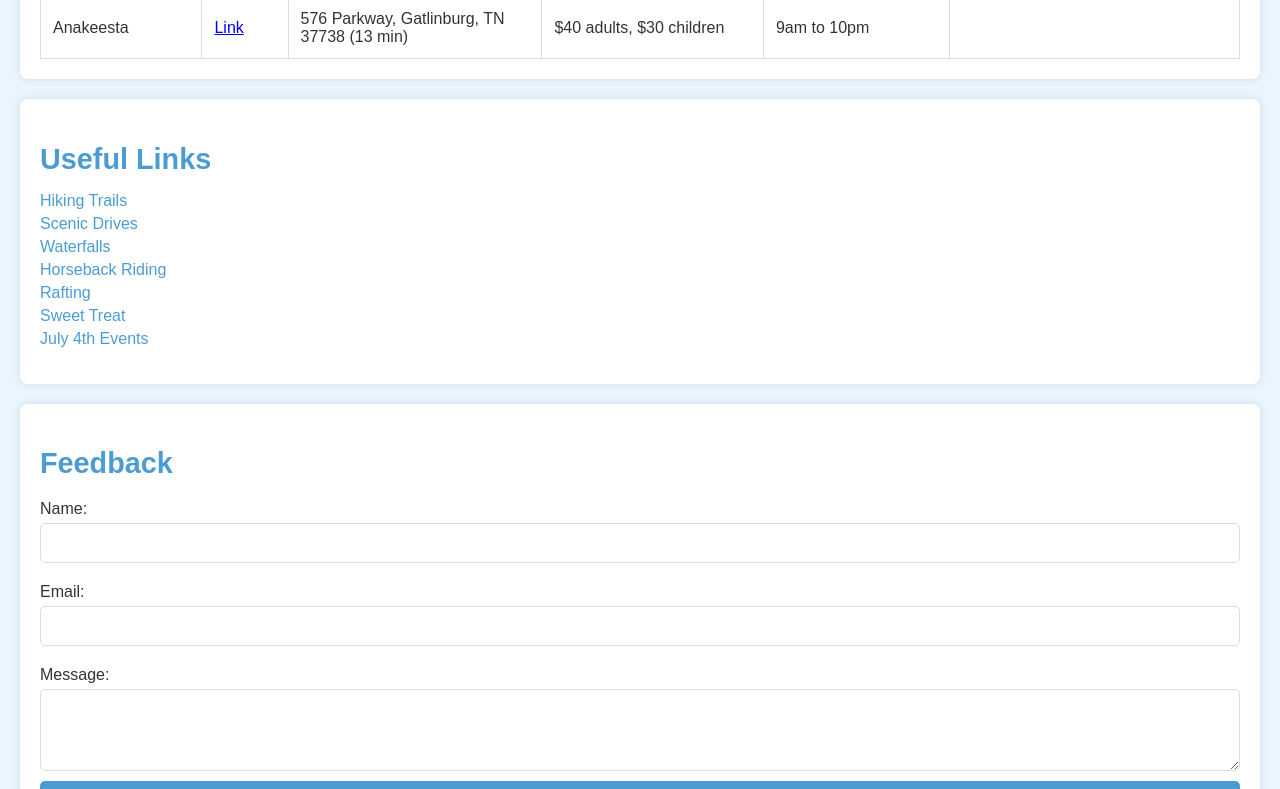
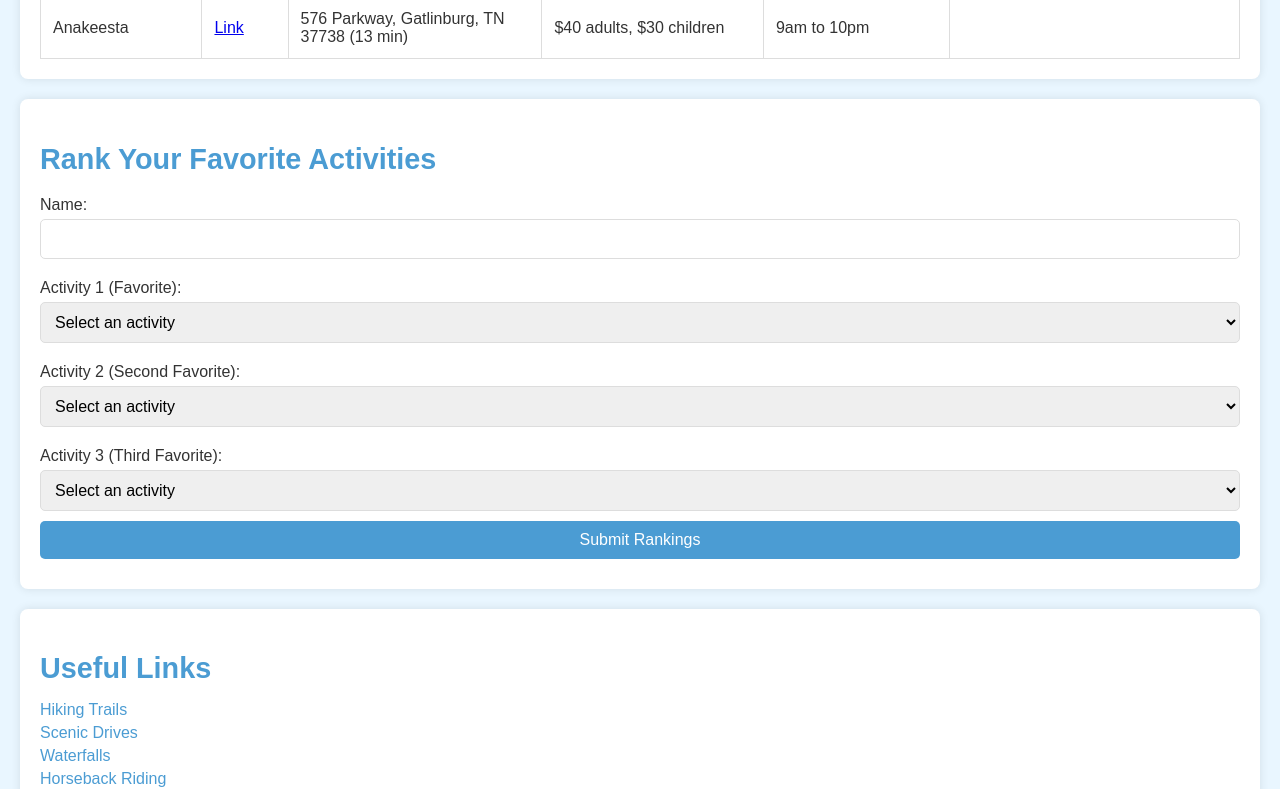
Before and after one commit to ubaid-github/tn-trip-planner, a plain HTML site: page index.html in a window 1280 px wide. Shown: the part 1719-2508 px from the top of the page. Drawn offline with Linux system fonts and the light colour scheme.

Commit message:
added voting

```diff
--- a/index.html
+++ b/index.html
@@ -24,7 +24,7 @@
         <h2>Welcome to the Rahman Family Trip!</h2>
         <p>Welcome to our family trip planning page! We are excited for our trip to Gatlinburg, TN. Below are the details of our trip and activities planned.</p>
         <p><strong>Housing:</strong> 1229 Bavarian Way, Gatlinburg, TN 37738 (<a href="https://www.airbnb.com/rooms/873819528302591478?check_out=2024-07-04&viralityEntryPoint=1&unique_share_id=F2AF0C0A-64E7-4CFB-A26C-693CB7A8C6AB&slcid=f9fd8419ca224b329cf9f724a2999d2d&s=76&feature=share&adults=1&check_in=2024-06-29&channel=native&slug=ax6h2uI7&source_impression_id=p3_1718816746_P3E3R0OXZWlYd0N4" target="_blank">Airbnb</a>)</p>
-        <img src="https://a0.muscache.com/im/pictures/miso/Hosting-873819528302591478/original/b450587d-eec3-4893-acbd-23cfa192eb06.jpeg?im_w=1440" alt="Log Cabin">
+        <img src="https://a0.muscache.com/im/pictures/miso/Hosting-873819528302591478/original/69c89126-5d63-4e26-88da-ff68da2b3a02.jpeg?im_w=1200" alt="Log Cabin">
     </section>
 
     <section id="itinerary">
@@ -162,6 +162,10 @@
         </table>
     </section>
 
+    <section id="activity-ranking">
+        <h2>Rank Your Favorite Activities</h2>
+    </section>
+
     <section id="links">
         <h2>Useful Links</h2>
         <ul>
--- a/script.js
+++ b/script.js
@@ -0,0 +1,65 @@
+document.addEventListener("DOMContentLoaded", function() {
+    const activities = [
+        "Moonshine Mountain Coaster",
+        "Ripley's Mountain Coaster",
+        "SMO Rafting",
+        "Arcadia",
+        "Escape Room",
+        "Ripley's Believe It or Not",
+        "Ripley's Aquarium",
+        "Gatlinburg SkyPark",
+        "Ober Mountain",
+        "Anakeesta"
+    ];
+
+    const activityRankingSection = document.getElementById("activity-ranking");
+
+    const form = document.createElement("form");
+    form.action = "https://formspree.io/f/mvgpppve";
+    form.method = "POST";
+
+    const nameLabel = document.createElement("label");
+    nameLabel.for = "rank-name";
+    nameLabel.textContent = "Name:";
+    form.appendChild(nameLabel);
+
+    const nameInput = document.createElement("input");
+    nameInput.type = "text";
+    nameInput.id = "rank-name";
+    nameInput.name = "rank-name";
+    nameInput.required = true;
+    form.appendChild(nameInput);
+
+    for (let i = 1; i <= 3; i++) {
+        const label = document.createElement("label");
+        label.for = `activity-${i}`;
+        label.textContent = `Activity ${i} (${i === 1 ? 'Favorite' : i === 2 ? 'Second Favorite' : 'Third Favorite'}):`;
+        form.appendChild(label);
+
+        const select = document.createElement("select");
+        select.id = `activity-${i}`;
+        select.name = `activity-${i}`;
+        select.required = true;
+
+        const defaultOption = document.createElement("option");
+        defaultOption.value = "";
+        defaultOption.textContent = "Select an activity";
+        select.appendChild(defaultOption);
+
+        activities.forEach(activity => {
+            const option = document.createElement("option");
+            option.value = activity;
+            option.textContent = activity;
+            select.appendChild(option);
+        });
+
+        form.appendChild(select);
+    }
+
+    const submitButton = document.createElement("button");
+    submitButton.type = "submit";
+    submitButton.textContent = "Submit Rankings";
+    form.appendChild(submitButton);
+
+    activityRankingSection.appendChild(form);
+});
--- a/style.css
+++ b/style.css
@@ -103,7 +103,7 @@ form label {
     margin: 10px 0 5px;
 }
 
-form input, form textarea, form button {
+form input, form textarea, form button, form select {
     padding: 10px;
     margin-bottom: 10px;
     border: 1px solid #ddd;
@@ -111,7 +111,7 @@ form input, form textarea, form button {
     font-size: 1em;
 }
 
-form input:focus, form textarea:focus {
+form input:focus, form textarea:focus, form select:focus {
     border-color: #4B9CD3;
     outline: none;
 }
```
